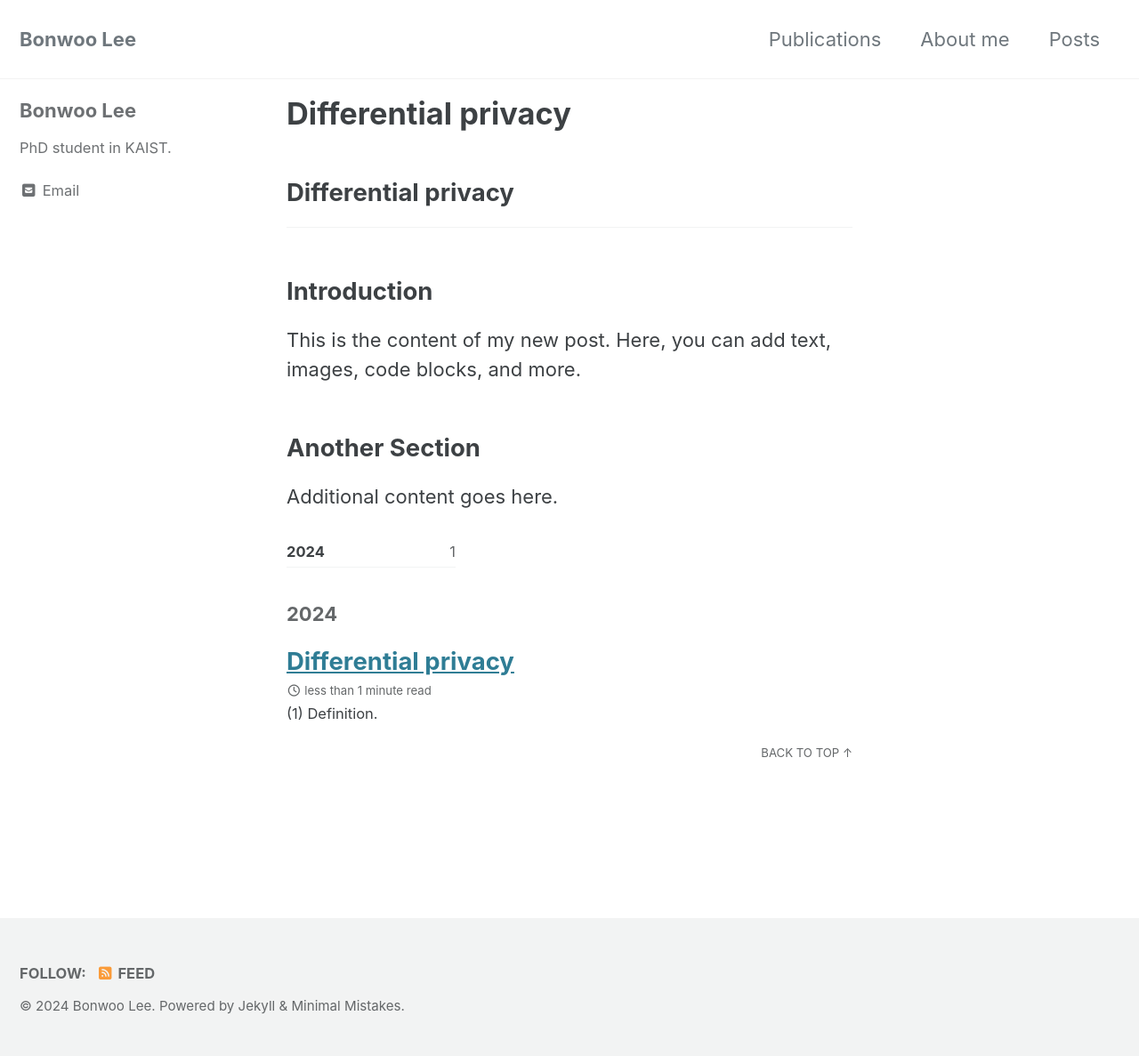
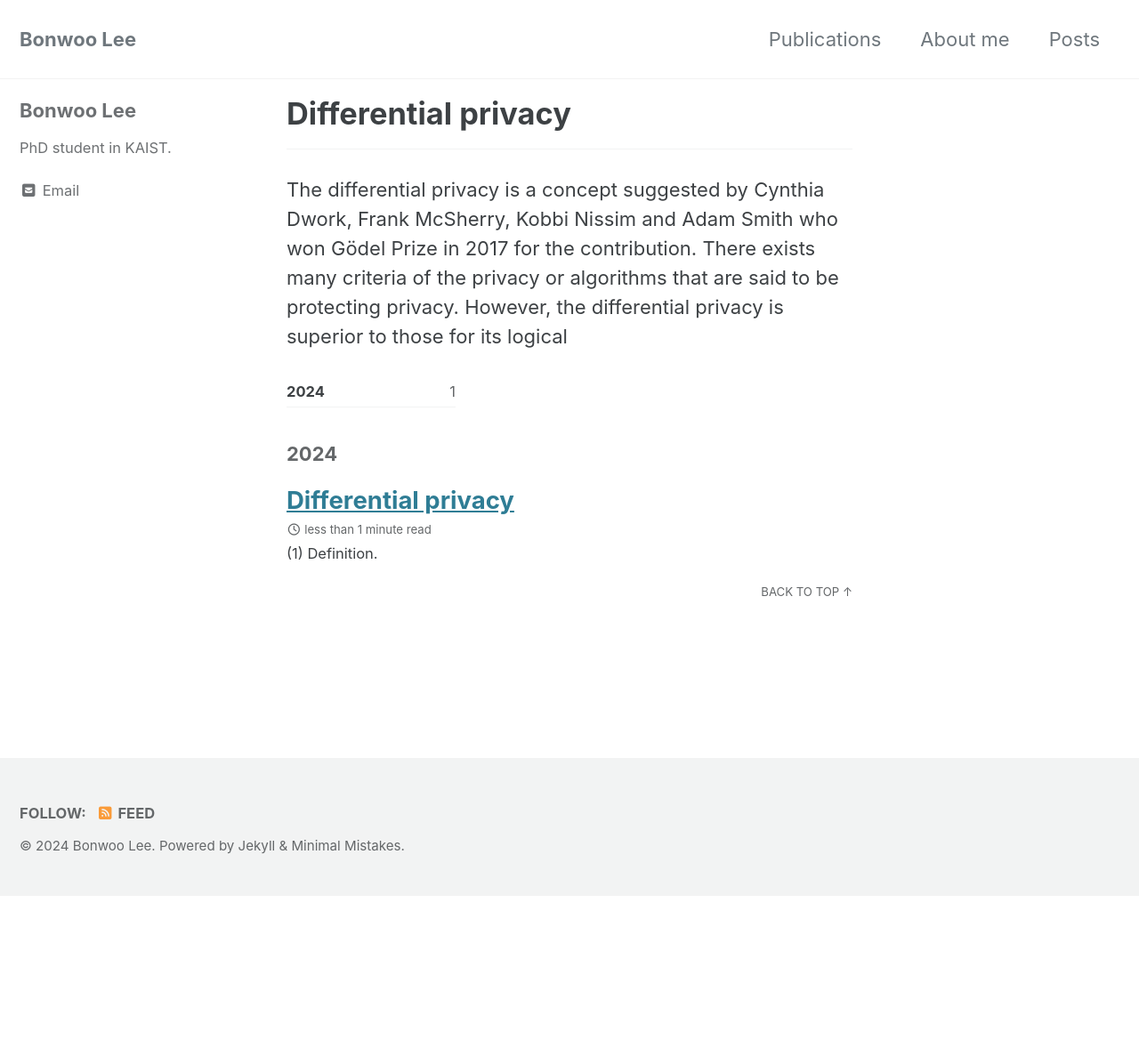
Before and after one commit to righthim/righthim.github.io, a Jekyll site: the page built from _posts/2024-12-29-Differential privacy (definition).md, in a window 1280 px wide. Shown: the whole page at 89% size. Built offline with Jekyll 4.4.1, drawn with Linux system fonts in a browser that asks for light colours; cached includes are drawn as plain includes; after the commit the page ends 1007 px from its top, so only the background shows below that.

Commit message:
Update 2024-12-29-Differential privacy (definition).md

```diff
--- a/_posts/2024-12-29-Differential privacy (definition).md
+++ b/_posts/2024-12-29-Differential privacy (definition).md
@@ -5,15 +5,8 @@ date: 2024-12-29 23:30:00 +0900
 categories: [Posts]
 tags: [DP]
 excerpt: "(1) Definition."
+draft: true
 ---
-
-<h2 class="post-title">{{ page.title }}</h2>
 <hr> <!-- This is the line under the title -->
 
-## Introduction
-
-This is the content of my new post. Here, you can add text, images, code blocks, and more.
-
-## Another Section
-
-Additional content goes here.
+The differential privacy is a concept suggested by Cynthia Dwork, Frank McSherry, Kobbi Nissim and Adam Smith who won G&ouml;del Prize in 2017 for the contribution. There exists many criteria of the privacy or algorithms that are said to be protecting privacy. However, the differential privacy is superior to those for its logical
```
